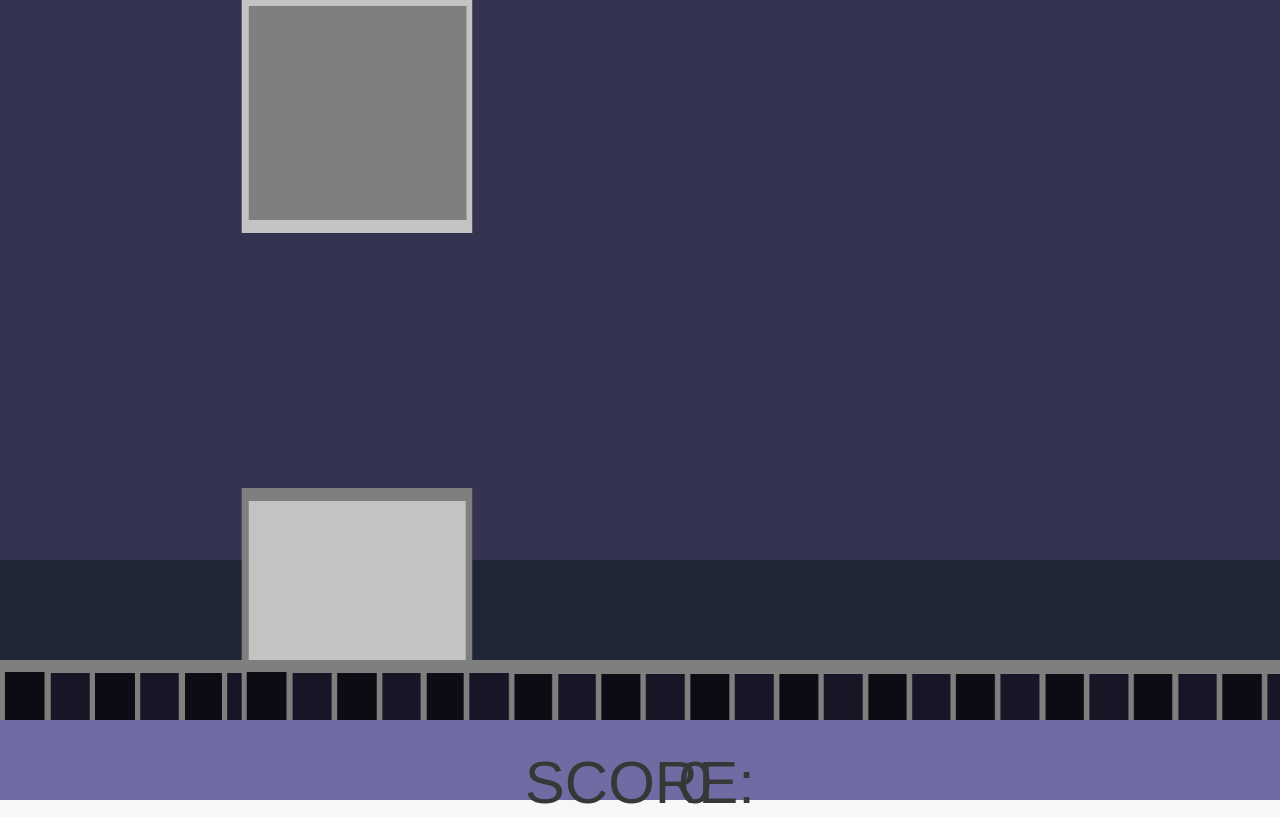
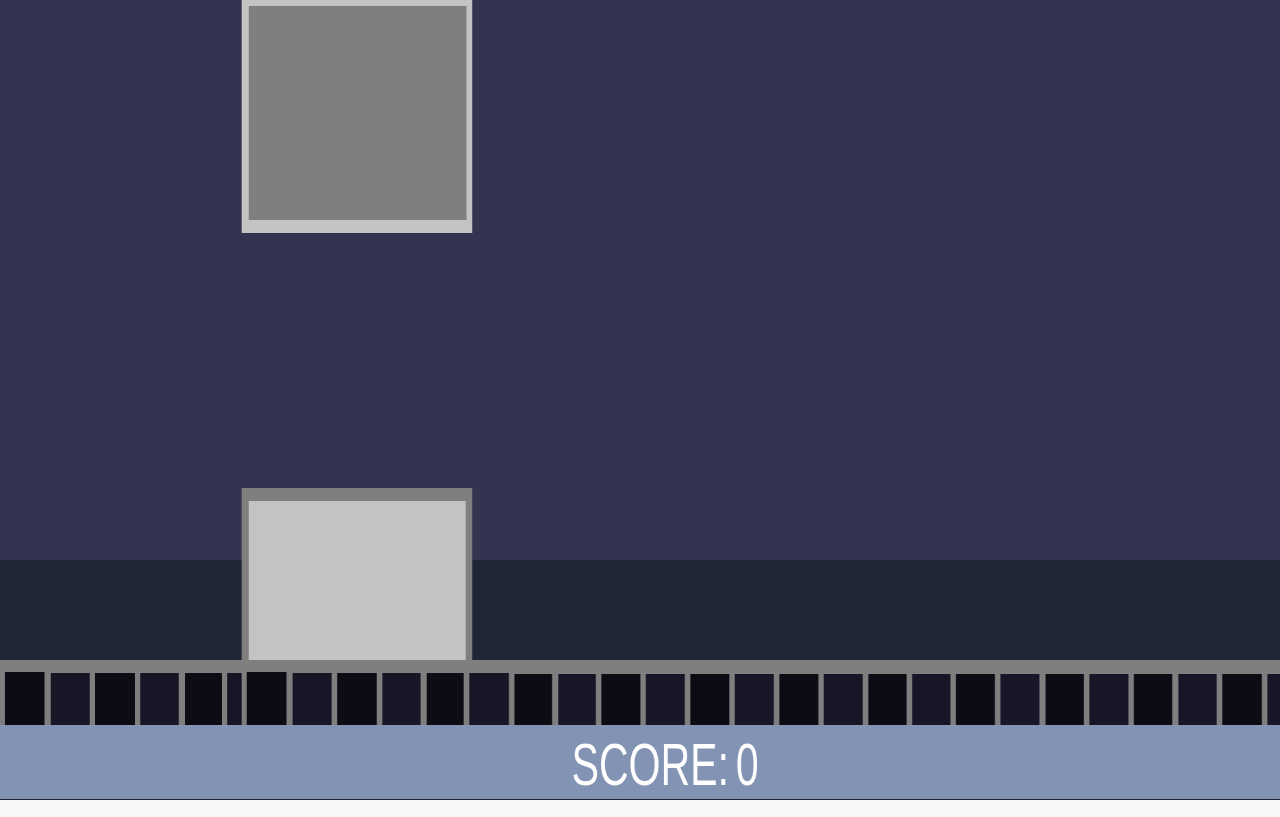
Before and after one commit to vladzalehay/jetpackGames, a plain HTML site: page index.html in a window 1280 px wide. Drawn offline with Linux system fonts and the light colour scheme.

Commit message:
no message

```diff
--- a/index.html
+++ b/index.html
@@ -8,30 +8,6 @@
         <title>myGames</title>
         <style>
 
-         .score_space{
-            font-size: 40px;
-            background-color: #6f6ca3;
-            border: 2px solid 16161f;
-            position: absolute; /* Абсолютное позиционирование */
-            bottom: 0px; /* Положение от нижнего края */
-            left: 0px;
-            right: 0px;
-            top: 90%;
-        }
-
-        .score{
-            font-size: 60px;
-            position: absolute; /* Абсолютное позиционирование */
-            left: 53%;
-            top: -40%;
-        }
-
-        .score_txt{
-            font-size: 60px;
-            position: absolute; /* Абсолютное позиционирование */
-            left:41%;
-            top: -40%;
-        }
         body, html{
              width: 100%;
             height: 100%;
@@ -58,10 +34,7 @@
 
     <body>
      <canvas id="canvas" width="1870" height="800" class="canvas"></canvas>
-    <div class ="score_space">
-        <p class ="score" id ="score" ></p>
-        <p class ="score_txt" id ="score_txt" >SCORE: </p>
-    </div>
+
         <script src="js/game.js"></script>
     </head>
 </head>
--- a/js/game.js
+++ b/js/game.js
@@ -7,6 +7,7 @@ let foreground = new Image();
 let barrierUp = new Image();
 let barrierDown = new Image();
 let jetpack_fire = new Image();
+let score_space = new Image();
 
 jetpack.src = "img/jetpack.png";
 jetpack_fire.src = "img/jetpack_fire.png";
@@ -14,6 +15,7 @@ background.src = "img/background.png";
 barrierUp.src = "img/barrierUp.png";
 barrierDown.src = "img/barrierDown.png";
 foreground.src = "img/foreground.png";
+score_space.src = "img/score_space.png";
 
 let garv = 2;
 let xPos = 200;
@@ -26,13 +28,14 @@ let xPos_foreground = 0;
 let speed = 0.01;
 let flag_jeypack_image = 0;
 
+
+
 document.onkeydown = set_flagPress;
 document.onkeyup = reset_flagPress;
 
 canvas.addEventListener("touchstart", function (e) { set_flagPress(); });
 canvas.addEventListener("touchend", function (e) { reset_flagPress(); });
 
-window.addEventListener("resize", InitApp);
 
 function InitApp() //Растягиваем холст на весь экран
 {
@@ -88,11 +91,12 @@ objBarrier[0] = {
 
 function draw(){
 
-
+    window.addEventListener("resize", InitApp);
 
 ctx.drawImage(background, 0, 0);
 
 ctx.drawImage(foreground, 0, 660);
+
 
 if(flag_jeypack_image == 0){
     ctx.drawImage(jetpack, xPos, yPos);
@@ -108,11 +112,15 @@ for(let i = 0; i < objBarrier.length; i++){
     ctx.drawImage(barrierUp, objBarrier[i].x, objBarrier[i].y);
     ctx.drawImage(barrierDown, objBarrier[i].x, objBarrier[i].y + barrierUp.height + ground);
     ctx.drawImage(foreground, objBarrier[i].x, 660);
-
+    ctx.drawImage(score_space, 0, 725);
     speed += 0.0003;
     objBarrier[i].x -= 5 + speed;
 
-    document.getElementById("score").innerHTML = i;
+    ctx.font = "60px Arial";
+    ctx.fillStyle = "white";
+    ctx.fillText( "SCORE:",(canvas.width/2)-100, 785);
+    ctx.fillText( i,(canvas.width/2)+140, 785);
+    //document.getElementById("score").innerHTML = i;
 
     if(objBarrier[i].x >= 100  && objBarrier[i].x <= 105 + speed)
     {
```
Also changed, not shown: img/score_space.png (added).
